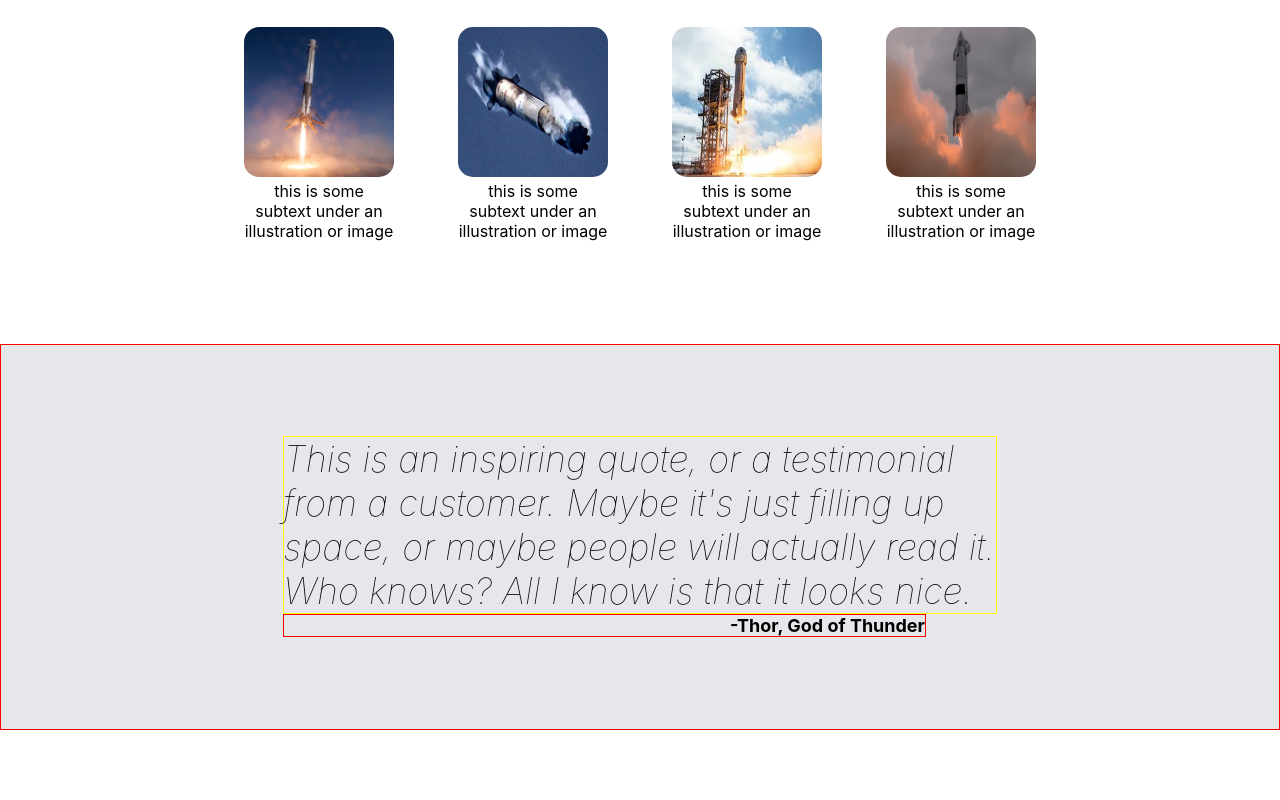
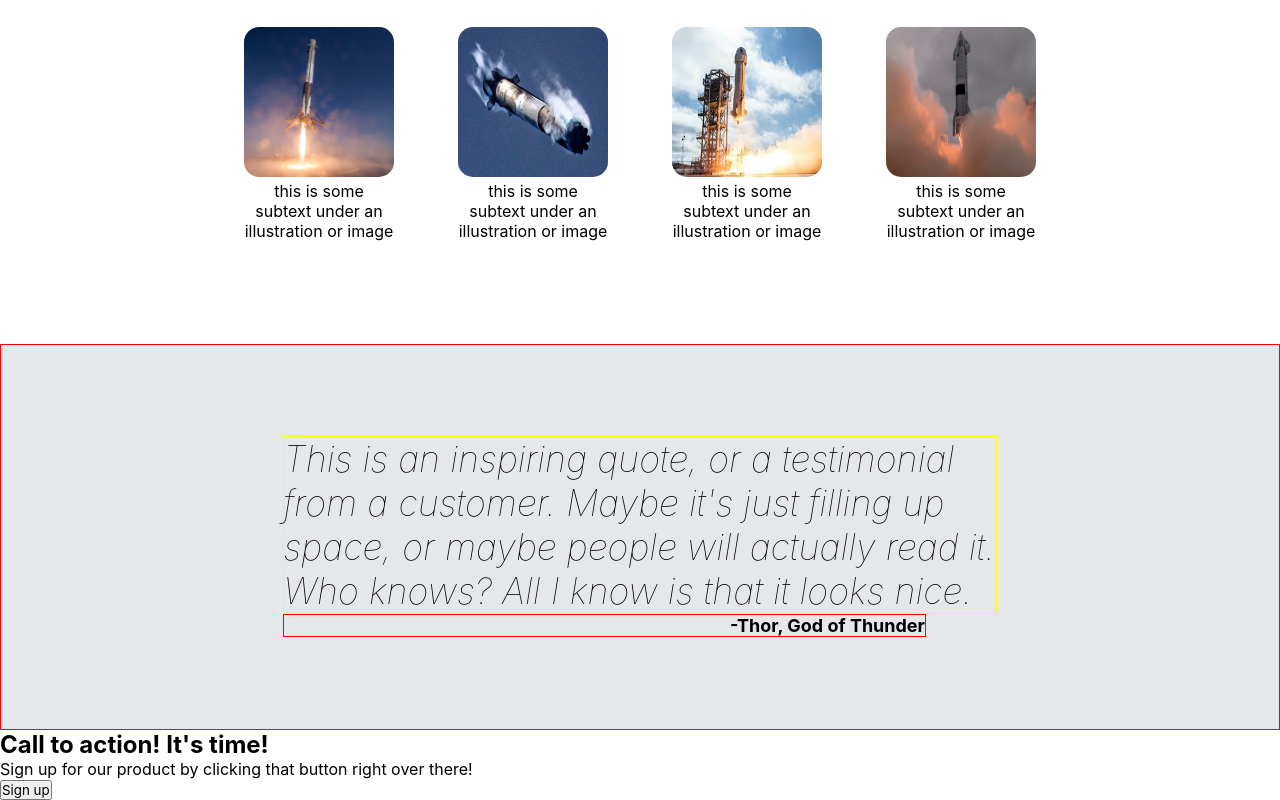
Before and after one commit to AJ-Kandra/Odin-Landing-Page, a plain HTML site: page index.html in a window 1280 px wide. Shown: the part 496-1296 px from the top of the page. Before the commit the page ends 1226 px from the top, so only its background shows below. Drawn offline with Linux system fonts and the light colour scheme.

Commit message:
Add Section 4 html
Added Section 4 container for flex, h2 for title of call to action,
paragraph for call to action and a button.

```diff
--- a/index.html
+++ b/index.html
@@ -69,5 +69,13 @@
       </p>
       <p class="section-3-quote-author">-Thor, God of Thunder</p>
     </div>
+    <!-- SECTION 4 -->
+    <section class="section-4">
+      <div class="section-4-container-call-to-action">
+        <h2 class="call-to-action-title">Call to action! It's time!</h2>
+        <p>Sign up for our product by clicking that button right over there!</p>
+        <button>Sign up</button>
+      </div>
+    </section>
   </body>
 </html>
--- a/style.css
+++ b/style.css
@@ -150,7 +150,6 @@ h1 {
   font-style: italic;
   display: flex;
   border: 1px solid yellow;
-  flex-basis: max-content;
 }
 
 .section-3-quote-author {
```
